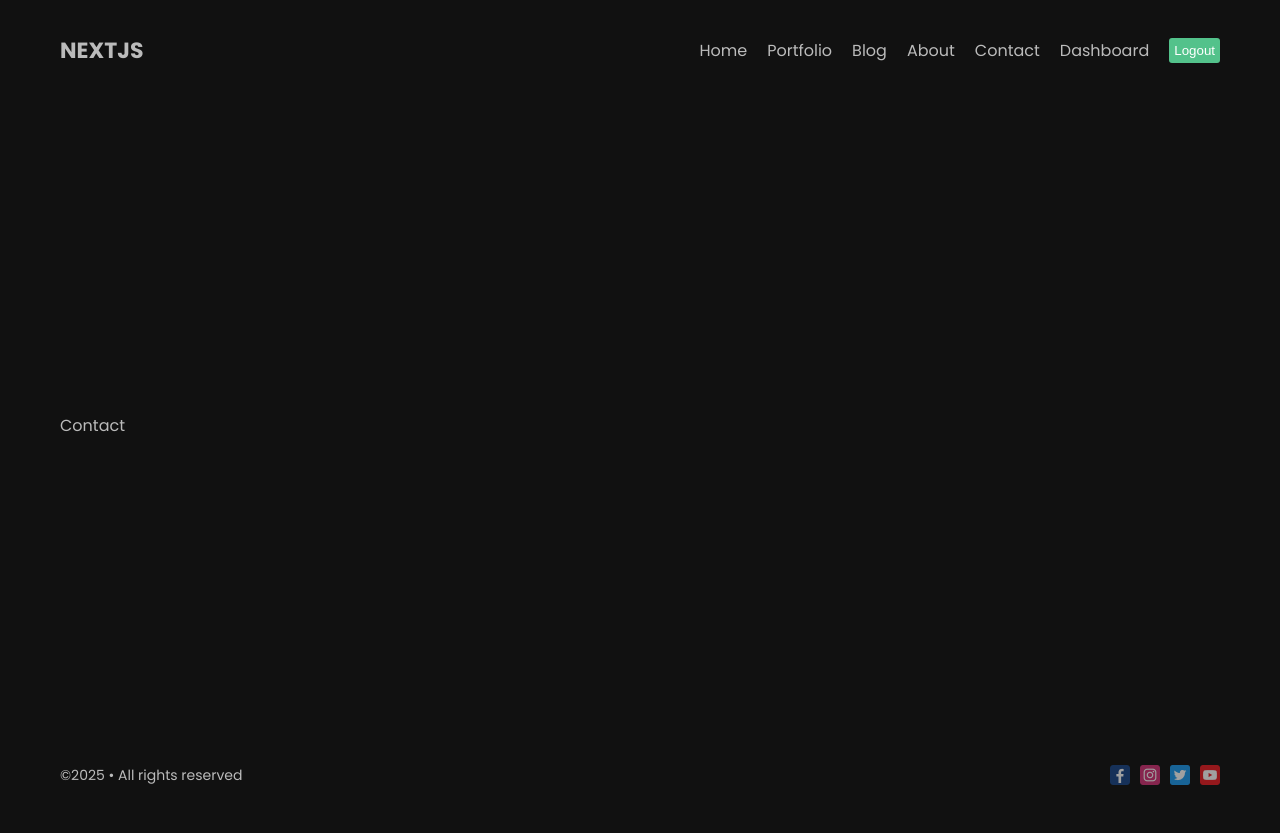
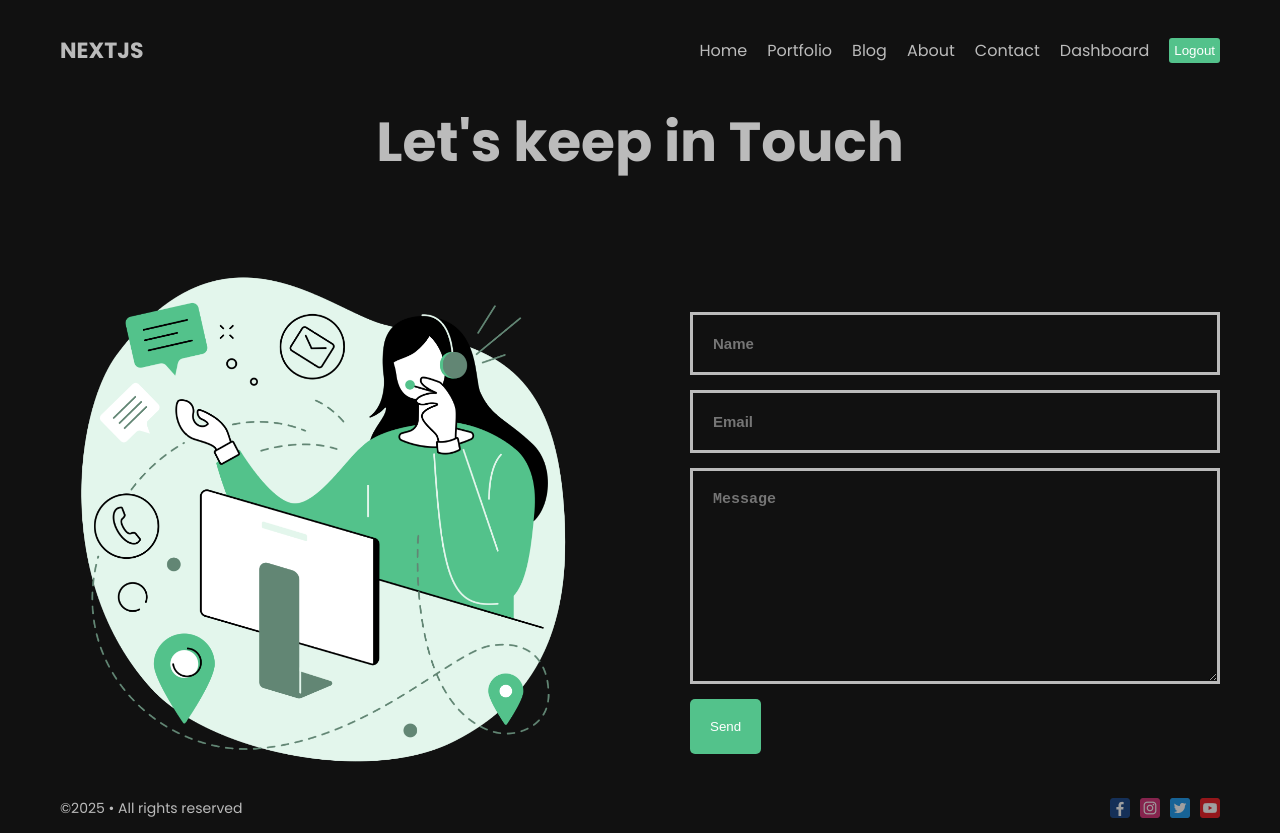
Before and after one commit to yasasdev/Full-Stack-Web-Application-using-NextJS, a Next.js app: page /contact in a window 1280 px wide. Before the commit the page ends 800 px from the top, so only its background shows below. Built offline with nearby package versions, Linux system fonts and the light colour scheme.

Commit message:
Enhance Contact page layout and styling; add form elements and animations for improved user experience

```diff
--- a/src/app/contact/page.module.css
+++ b/src/app/contact/page.module.css
@@ -1,2 +1,52 @@
 .container {
 }
+
+.title {
+    font-size: 55px;
+    margin-bottom: 100px;
+    text-align: center;
+}
+
+.content {
+    display: flex;
+    align-items: center;
+    gap: 100px;
+}
+
+.imgContainer {
+    flex: 1;
+    height: 500px;
+    position: relative;
+}
+
+.image {
+    object-fit: contain;
+    animation: move 3s infinite ease alternate;
+}
+
+@keyframes move {
+    from{
+        transform: translateY(-15px);
+    }
+    to {
+         transform: translateY(0px) scale(1.03);
+    }
+}
+
+.form {
+    flex: 1;
+    display: flex;
+    flex-direction: column;
+    gap: 15px;
+}
+
+.input, .textArea {
+    padding: 20px;
+    background-color: transparent;
+    border: none;
+    outline: none;
+    color: #bbb;
+    border: 3px solid #bbb;
+    font-size: 15px;
+    font-weight: bold;
+}
--- a/src/app/contact/page.tsx
+++ b/src/app/contact/page.tsx
@@ -1,9 +1,34 @@
 import React from 'react'
 import styles from './page.module.css'
+import Image from 'next/image'
+import Button from '@/components/button/Button'
 
 const Contact = () => {
   return (
-    <div className={styles.container}>Contact</div>
+    <div className={styles.container}>
+      <h1 className={styles.title}>Let's keep in Touch</h1>
+      <div className={styles.content}>
+        <div className={styles.imgContainer}>
+          <Image
+            src="/images/contact.png"
+            alt='Contact page image'
+            fill={true}
+            className={styles.image}
+          />
+        </div>
+        <form className={styles.form}>
+          <input type="text" placeholder='Name' className={styles.input} />
+          <input type="text" placeholder='Email' className={styles.input} />
+          <textarea
+            className={styles.textArea}
+            placeholder='Message'
+            cols={30}
+            rows={10} >
+          </textarea>
+          <Button url="/#" text="Send" />
+        </form>
+      </div>
+    </div>
   )
 }
 
--- a/src/app/page.module.css
+++ b/src/app/page.module.css
@@ -22,9 +22,18 @@
 .img {
     width: 100%;
     height: 500px;
-    object-fit: cover;
+    object-fit: contain;
+    animation: move 3s infinite ease alternate;
 }
 
+@keyframes move {
+    from{
+        transform: translateY(-10px);
+    }
+    to {
+         transform: translateY(10px);
+    }
+}
 .description {
     font-size: 24px;
     font-weight: 300;
```
